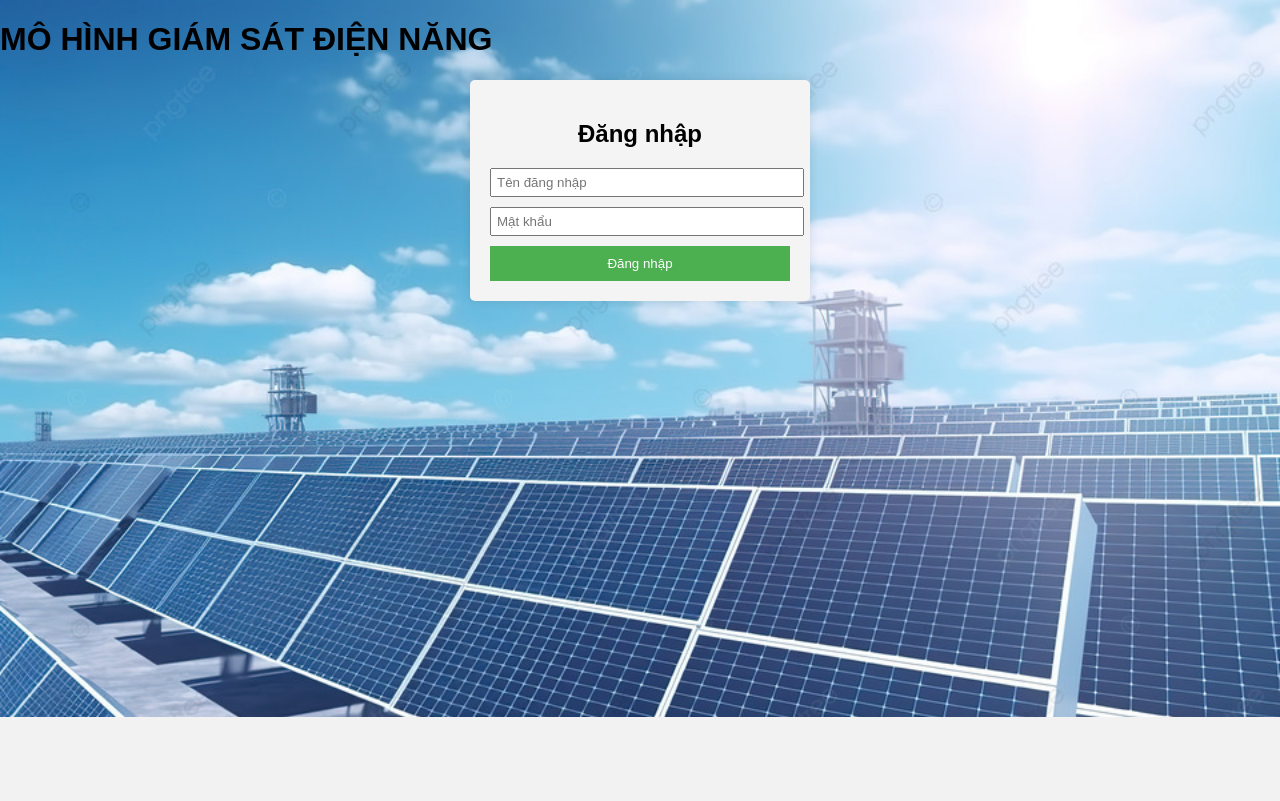
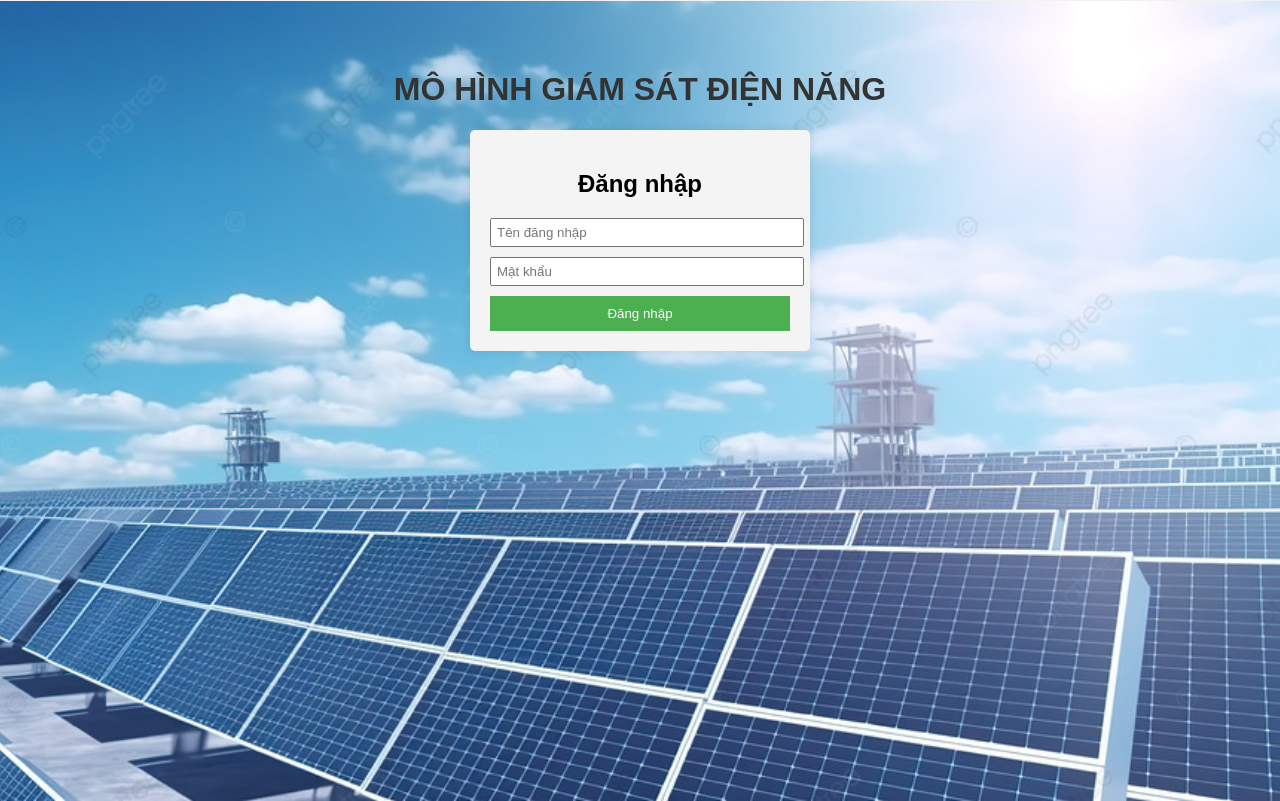
Before and after one commit to nguyenhoanhuu/electronicmonitor, a React (Create React App) app: page / in a window 1280 px wide. Built offline with nearby package versions, Linux system fonts and the light colour scheme.

Commit message:
push code

```diff
--- a/src/pages/About.css
+++ b/src/pages/About.css
@@ -1,8 +1,7 @@
 body {
     font-family: Arial, sans-serif;
     background-color: #f2f2f2;
-    margin: 0;
-    padding: 0;
+
 }
 
 th {
--- a/src/pages/About.js
+++ b/src/pages/About.js
@@ -129,8 +129,10 @@ const About = () => {
 
 
   return (
-    <div className="App">
-      <table>
+    <div>
+    <h1></h1>
+    <h1></h1>
+      <table  className='id-table'>
         <thead>
           <tr>
             <th>Thông số</th>
@@ -142,7 +144,7 @@ const About = () => {
         <tbody>
           {Object.entries(data).map(([key, value]) => (
             <tr key={key}>
-            <td>{getKeyLabel(key)}</td>
+              <td>{getKeyLabel(key)}</td>
               <td>
                 <span id={`final${key}`}>{value}</span>
               </td>
@@ -158,6 +160,6 @@ const About = () => {
       </table>
     </div>
   );
-};
+  };
 
 export default About;
--- a/src/pages/Login.css
+++ b/src/pages/Login.css
@@ -6,6 +6,19 @@
     border-radius: 5px;
     box-shadow: 0 0 10px rgba(0, 0, 0, 0.1);
   }
+  .full-screen-background {
+    background-image: url('./diennang.jpg');
+    background-size: cover;
+    background-position: center;
+    background-repeat: no-repeat;
+    height: 100vh;
+    flex-direction: column;
+    align-items: center;
+    justify-content: center;
+  }
+
+  /* Thêm các kiểu CSS khác theo nhu cầu của bạn */
+
 
   .login-container h2 {
     text-align: center;
@@ -24,8 +37,12 @@
     color: #fff;
     border: none;
   }
-  body {
-    background-image: url("diennang.jpg");
-    background-repeat: no-repeat;
-    background-size: cover;
-  }
+  .main-title {
+  text-align: center;
+  color: #333;
+  padding-top:70px ;
+}
+body{
+  margin: -20px;
+  padding: 0px;
+}
--- a/src/pages/Login.js
+++ b/src/pages/Login.js
@@ -1,12 +1,15 @@
 import React, { useState } from "react";
 import '../pages/Login.css'
+
 function Login() {
   const [username, setUsername] = useState("");
   const [password, setPassword] = useState("");
   const [error, setError] = useState("");
 
   const validCredentials = {
+    thuan: "admin",
     admin: "admin",
+    kiet: "admin",
     user1: "password1",
     user2: "password2",
   };
@@ -24,8 +27,8 @@ function Login() {
   };
 
   return (
-    <div>
-      <h1>MÔ HÌNH GIÁM SÁT ĐIỆN NĂNG</h1>
+    <div className="full-screen-background">
+      <h1 className="main-title">MÔ HÌNH GIÁM SÁT ĐIỆN NĂNG</h1>
       <div className="login-container">
         <h2>Đăng nhập</h2>
         <form onSubmit={handleLogin}>
@@ -51,6 +54,7 @@ function Login() {
       </div>
     </div>
   );
+
 }
 
 export default Login;
```
Also changed, not shown: 1 other file (tests, documents, lock files or other folders).
